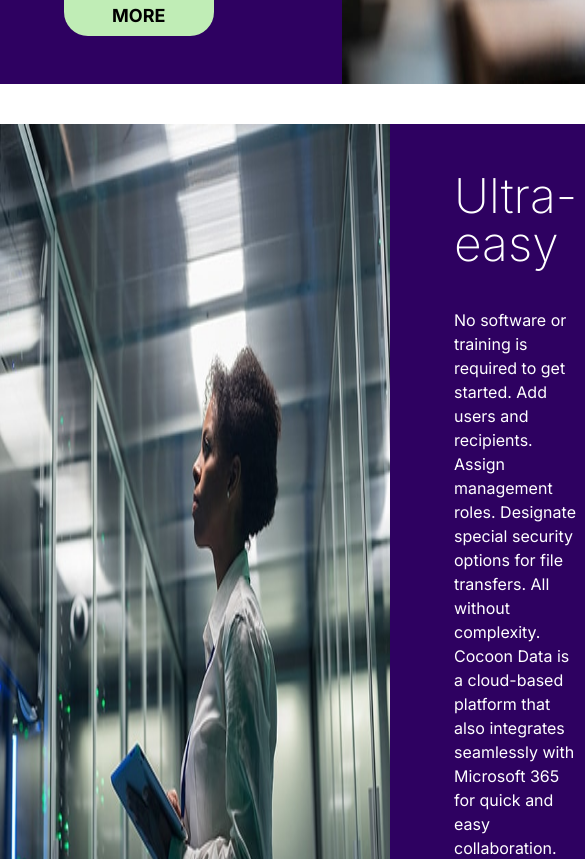
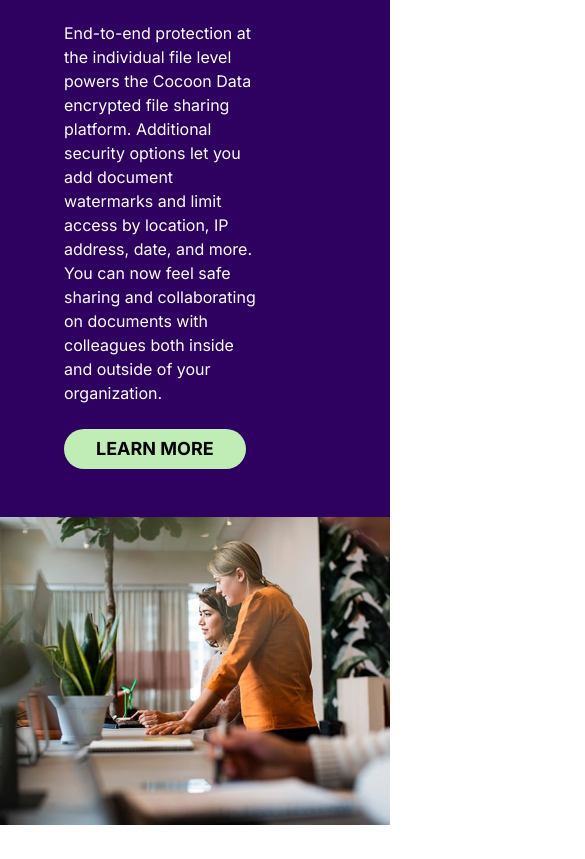
Before and after one commit to gty3/cocoondata-demo, a Next.js app: page / in a window 390 px wide. Shown: the part 2220-3079 px from the top of the page, 585 px wide, since content can reach past the window. Built offline with nearby package versions, Linux system fonts and the light colour scheme.

Commit message:
formatted body mobile

```diff
--- a/app/components/body/badgeBar.tsx
+++ b/app/components/body/badgeBar.tsx
@@ -7,7 +7,7 @@
 
 export default function BadgeBar() {
   return (
-    <div className="flex flex-row justify-center mb-20 space-x-20">
+    <div className="grid justify-center mb-20 space-x-20 lg:flex lg:flex-row">
       {badges.map((badge, i) => (
         <div key={i} className="flex flex-col justify-center">
         <Image  src={badge.src} alt={badge.alt} />
--- a/app/components/body/storyBook/card1.tsx
+++ b/app/components/body/storyBook/card1.tsx
@@ -4,7 +4,7 @@
 
 export default function Card1() {
   return (
-    <div className="flex flex-row">
+    <div className="flex flex-col items-center bg-purple lg:flex-row">
       <TextSide />
       <Image src={TwoColleagues} alt="Two collegaues on computer"/>
     </div>
--- a/app/components/body/storyBook/card2.tsx
+++ b/app/components/body/storyBook/card2.tsx
@@ -5,8 +5,8 @@
 
 export default function Card2() {
   return (
-    <div className="flex flex-row">
-      <Image src={WomanServerRoom} alt="Two collegaues on computer" />
+    <div className="flex flex-col items-center lg:flex-row bg-purple">
+      <Image className="order-last lg:order-none" src={WomanServerRoom} alt="Two collegaues on computer" />
       <TextSide />
     </div>
   )
--- a/app/components/body/storyBook/card3.tsx
+++ b/app/components/body/storyBook/card3.tsx
@@ -4,7 +4,7 @@
 
 export default function Card3() {
   return (
-    <div className="flex flex-row">
+    <div className="flex flex-col items-center lg:flex-row bg-purple">
     <TextSide />
     <Image src={TwoColleagues} alt="Two collegaues on computer"/>
   </div>
```
